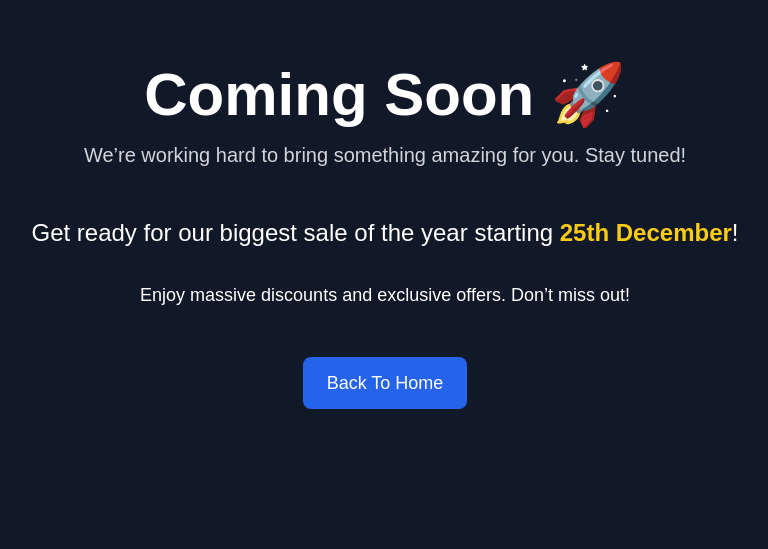
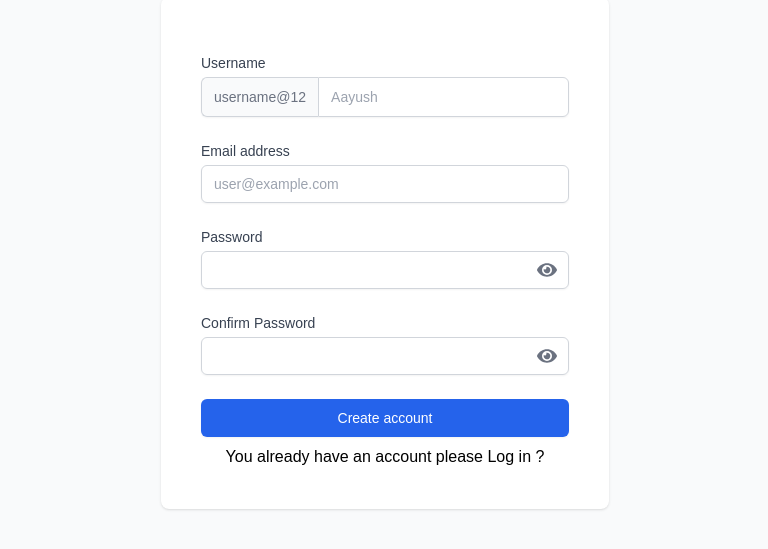
Before and after one commit to Aayush919/bold-thread-frontend-main, a React (Vite) app: page /signup in a window 1280 px wide. Shown: the part 163-712 px from the top of the page, without its empty margins (255-1023 px from the left). Built offline with nearby package versions, Linux system fonts and the light colour scheme; no server answers.

Commit message:
signup setup done bro

```diff
--- a/package.json
+++ b/package.json
@@ -10,6 +10,7 @@
     "preview": "vite preview"
   },
   "dependencies": {
+    "@reduxjs/toolkit": "^2.5.0",
     "autoprefixer": "^10.4.20",
     "axios": "^1.7.8",
     "postcss": "^8.4.49",
@@ -18,6 +19,7 @@
     "react-dnd-html5-backend": "^16.0.1",
     "react-dom": "^18.3.1",
     "react-icons": "^5.3.0",
+    "react-redux": "^9.2.0",
     "react-router-dom": "^7.0.1",
     "tailwindcss": "^3.4.15"
   },
--- a/src/App.jsx
+++ b/src/App.jsx
@@ -1,14 +1,29 @@
 import Routing from "./utills/Routes/Routing"
 import './index.css'
+import { AuthProvider } from "./AuthProvider/AuthProvider"
+import {  useSelector } from "react-redux";
+import OrderPopup from "./commoncomponents/OrderPopup";
+import { useEffect } from "react";
+
+
 
 
 
 const App = () => {
+  const isOpen = useSelector((state) => state.popupReducer.isPopupOpen);
+
+console.log(isOpen)
+  useEffect(()=>{
+  console.log('changes made')
+  },[isOpen])
   return (
     <div>
 
+<AuthProvider>
 
       <Routing />
+     {isOpen&& <OrderPopup/>}
+    </AuthProvider>
 
     </div>
   )
--- /dev/null
+++ b/src/AuthProvider/AuthProvider.jsx
@@ -0,0 +1,42 @@
+import  { createContext, useContext, useState, useEffect } from 'react';
+import axios from 'axios';
+
+// Create a context
+const AuthContext = createContext();
+
+// Create a provider component
+export const AuthProvider = ({ children }) => {
+  const [user, setUser] = useState(null);
+  const [loading, setLoading] = useState(true);
+
+  useEffect(() => {
+
+    const checkAuth = async () => {
+      try {
+        const response = await axios.get('http://localhost:3000/api/v1/auth/verify', {
+          withCredentials: true,
+        });
+        console.log(response)
+        setUser(response.data.user);
+      } catch (error) {
+        console.error('User is not authenticated', error);
+        setUser(null);
+      } finally {
+        setLoading(false);
+      }
+    };
+
+    checkAuth();
+  }, []);
+
+  return (
+    <AuthContext.Provider value={{ user, setUser, loading }}>
+      {children}
+    </AuthContext.Provider>
+  );
+};
+
+
+export const useAuth = () => {
+  return useContext(AuthContext);
+};
--- /dev/null
+++ b/src/AuthProvider/ProtectedComponents.jsx
@@ -0,0 +1,19 @@
+
+import { useNavigate } from 'react-router-dom';
+import { useAuth } from './AuthProvider';
+
+const ProtectedComponent = () => {
+  const { user, loading } = useAuth();
+  const navigate = useNavigate();
+
+  if (loading) return <div>Loading...</div>;
+
+  if (!user) {
+    navigate('/login');
+    return null;
+  }
+
+  return <div>Welcome, {user.username}!</div>;
+};
+
+export default ProtectedComponent;
--- /dev/null
+++ b/src/commoncomponents/OrderPopup.jsx
@@ -0,0 +1,51 @@
+import { useDispatch } from "react-redux";
+import { togglePopup } from "../redux/Slices/PopupSlice";
+import { useNavigate } from "react-router-dom";
+
+
+const OrderPopup = () => {
+
+    const dispatch=useDispatch();
+    const navigate=useNavigate();
+
+const navigationHandler=()=>{
+    dispatch(togglePopup())
+    navigate('/signup')
+}
+  return (
+    <div className="flex items-center justify-center h-screen">
+
+
+        <div className="fixed inset-0 bg-black bg-opacity-50 flex items-center justify-center">
+          <div className="bg-white w-96 rounded-lg shadow-lg p-6 relative">
+            {/* Close Button */}
+            <button
+               onClick={()=>dispatch(togglePopup())}
+              className="absolute top-2 right-2 text-gray-500 hover:text-black focus:outline-none"
+            >
+              ✕
+            </button>
+
+            {/* Popup Content */}
+            <h2 className="text-xl font-bold mb-4">Log In or Register</h2>
+            <p className="text-gray-600 mb-4">
+              You need to log in or register to place your order.
+            </p>
+
+            {/* Buttons */}
+            <div className="flex justify-between">
+              <button className="bg-blue-500 text-white px-4 py-2 rounded hover:bg-blue-600">
+                Log In
+              </button>
+              <button className="bg-green-500 text-white px-4 py-2 rounded hover:bg-green-600" onClick={navigationHandler}>
+                Register
+              </button>
+            </div>
+          </div>
+        </div>
+
+    </div>
+  );
+};
+
+export default OrderPopup;
--- a/src/commoncomponents/SignUp.jsx
+++ b/src/commoncomponents/SignUp.jsx
@@ -1,6 +1,7 @@
 import { useState } from "react";
 import axios from "axios";
 import { useNavigate } from "react-router-dom";
+import { FaEye, FaEyeSlash } from "react-icons/fa"; // Import icons for showing/hiding password
 
 export default function SignUp() {
   const [username, setUsername] = useState("");
@@ -9,17 +10,17 @@ export default function SignUp() {
   const [cnfpassword, setCnfPassword] = useState("");
   const [error, setError] = useState(null);
   const [loading, setLoading] = useState(false);
+  const [showPassword, setShowPassword] = useState(false); // State for showing password
+  const [showCnfPassword, setShowCnfPassword] = useState(false); // State for showing confirm password
 
   const navigate = useNavigate();
 
+  const passwordRegex = /^(?=.*[a-z])(?=.*[A-Z])(?=.*\d)(?=.*[!@#$%^&*])[A-Za-z\d!@#$%^&*]{8,}$/;
 
-  const passwordRegex = /^(?=.*[A-Za-z])(?=.*\d)[A-Za-z\d]{8,}$/;
 
   const handleSubmit = async (e) => {
     e.preventDefault();
     setError(null);
-    console.log('chla kya brown...')
-    console.log(username,email,password,cnfpassword)
 
     if (!username || !email || !password || !cnfpassword) {
       setError("All fields are required.");
@@ -33,6 +34,7 @@ export default function SignUp() {
     }
 
     if (!passwordRegex.test(password)) {
+      console.log(password)
       setError("Password must be at least 8 characters long and contain at least one letter and one number.");
       return;
     }
@@ -45,16 +47,22 @@ export default function SignUp() {
     setLoading(true);
 
     try {
-      const response = await axios.post("http://localhost:8080/api/user/signup", { username, email, password });
+      const response = await axios.post(
+        "http://localhost:3000/api/v1/auth/register",
+        { username, email, password },
+        {
+          withCredentials: true, // Ensure cookies are included
+        }
+      );
       console.log(response.data);
-      navigate('/')
-
+      navigate('/'); // Navigate to the desired page
     } catch (error) {
       console.error("Error during API call:", error);
       setError("Something went wrong. Please try again.");
     } finally {
       setLoading(false);
     }
+
   };
 
   return (
@@ -96,31 +104,43 @@ export default function SignUp() {
 
             <div className="mt-6">
               <label htmlFor="password" className="block text-sm font-medium leading-5 text-gray-700">Password</label>
-              <div className="mt-1 rounded-md shadow-sm">
+              <div className="mt-1 rounded-md shadow-sm relative">
                 <input
                   id="password"
                   name="password"
-                  type="password"
+                  type={showPassword ? "text" : "password"}
                   required
                   value={password}
                   onChange={(e) => setPassword(e.target.value)}
                   className="appearance-none block w-full px-3 py-2 border border-gray-300 rounded-md placeholder-gray-400 focus:outline-none focus:shadow-outline-blue focus:border-blue-300 transition duration-150 ease-in-out sm:text-sm sm:leading-5"
                 />
+                <span
+                  className="absolute inset-y-0 right-0 flex items-center pr-3 cursor-pointer"
+                  onClick={() => setShowPassword(!showPassword)}
+                >
+                  {showPassword ? <FaEyeSlash className="h-5 w-5 text-gray-500" /> : <FaEye className="h-5 w-5 text-gray-500" />}
+                </span>
               </div>
             </div>
 
             <div className="mt-6">
               <label htmlFor="password_confirmation" className="block text-sm font-medium leading-5 text-gray-700">Confirm Password</label>
-              <div className="mt-1 rounded-md shadow-sm">
+              <div className="mt-1 rounded-md shadow-sm relative">
                 <input
                   id="password_confirmation"
                   name="password_confirmation"
-                  type="password"
+                  type={showCnfPassword ? "text" : "password"}
                   required
                   value={cnfpassword}
                   onChange={(e) => setCnfPassword(e.target.value)}
                   className="appearance-none block w-full px-3 py-2 border border-gray-300 rounded-md placeholder-gray-400 focus:outline-none focus:shadow-outline-blue focus:border-blue-300 transition duration-150 ease-in-out sm:text-sm sm:leading-5"
                 />
+                <span
+                  className="absolute inset-y-0 right-0 flex items-center pr-3 cursor-pointer"
+                  onClick={() => setShowCnfPassword(!showCnfPassword)}
+                >
+                  {showCnfPassword ? <FaEyeSlash className="h-5 w-5 text-gray-500" /> : <FaEye className="h-5 w-5 text-gray-500" />}
+                </span>
               </div>
             </div>
 
@@ -142,6 +162,5 @@ export default function SignUp() {
         </div>
       </div>
     </div>
-
   );
 }
--- a/src/pages/DisplayPage/Subcomponents/ProductSlider.jsx
+++ b/src/pages/DisplayPage/Subcomponents/ProductSlider.jsx
@@ -2,7 +2,10 @@ import axios from "axios";
 import { useEffect, useState } from "react";
 import { urls } from "../../../config/urls";
 import { useNavigate, useParams } from "react-router-dom";
-import { use } from "react";
+import { useAuth } from "../../../AuthProvider/AuthProvider";
+import { useDispatch } from "react-redux";
+import { togglePopup } from "../../../redux/Slices/PopupSlice";
+
 
 const ProductSlider = () => {
   const { productId ,variantId} = useParams();
@@ -10,6 +13,8 @@ const ProductSlider = () => {
   const [currentSlide, setCurrentSlide] = useState(0);
   const [currentVariant, setCurrentVariant] = useState();
   const [images, setImages] = useState([]);
+  const { user, loading } = useAuth();
+  const disptach=useDispatch()
 
 
   const handlePrev = () => {
@@ -63,6 +68,12 @@ const ProductSlider = () => {
   const handleVariantChange=(id)=>{
     setCurrentVariant(id);
     setCurrentSlide(0)
+  }
+
+  const Orderhanlder=()=>{
+  if(!user){
+    disptach(togglePopup())
+  }
   }
 
 
@@ -157,8 +168,9 @@ const ProductSlider = () => {
               <button
                 type="button"
                 className="w-full text-white bg-gray-800 hover:bg-gray-900 focus:outline-none focus:ring-4 focus:ring-gray-300 font-medium rounded-lg text-sm px-5 py-2.5 me-2 mb-2 dark:bg-gray-800 dark:hover:bg-gray-700 dark:focus:ring-gray-700 dark:border-gray-700"
+                onClick={()=>Orderhanlder()}
               >
-                Buy Nowk
+                Buy Now
               </button>
             </div>
           </div>
--- a/src/pages/Home/index.jsx
+++ b/src/pages/Home/index.jsx
@@ -5,6 +5,7 @@ import Trending from "./Subcomponents/Trending";
 import NewArrivals from "./Subcomponents/NewArrivals";
 import OldProduct from "./Subcomponents/OldProduct";
 import banner from '../../assets/banner/anime-banner.jpg';
+import OrderPopup from "../../commoncomponents/OrderPopup";
 
 
 
@@ -21,6 +22,7 @@ const Home = () => {
         <Trending />
         <OldProduct />
 
+
     </>
 
 };
--- /dev/null
+++ b/src/redux/Slices/PopupSlice.js
@@ -0,0 +1,19 @@
+import { createSlice } from '@reduxjs/toolkit';
+
+const initialState = {
+  isPopupOpen: false,
+};
+
+const popupSlice = createSlice({
+  name: 'popupslice',
+  initialState,
+  reducers: {
+    togglePopup: (state) => {
+      state.isPopupOpen = !state.isPopupOpen;
+    },
+  },
+});
+
+export const { togglePopup } = popupSlice.actions;
+
+export default popupSlice.reducer;
--- /dev/null
+++ b/src/redux/store.js
@@ -0,0 +1,10 @@
+// src/store.js
+import { configureStore } from '@reduxjs/toolkit';
+import popupReducer from './Slices/PopupSlice.js'
+
+
+export const store = configureStore({
+  reducer: {
+    popupReducer:popupReducer,
+  },
+});
--- a/src/utills/Routes/Routing.jsx
+++ b/src/utills/Routes/Routing.jsx
@@ -11,6 +11,7 @@ import UpperWear from "../../pages/UpperWear";
 // import BottomWear from "../../pages/BottomWear";
 import UserProfile from "../../pages/UserProfile";
 import Customized from "../../pages/Customized";
+import SignUp from "../../commoncomponents/SignUp";
 // import Customized from "../../pages/Customized";
 
 function Routing() {
@@ -32,6 +33,7 @@ function Routing() {
 
 
             </Route>
+                <Route path='/signup' element={<SignUp/>}/>
             <Route path='*' element={<ComingSoon />} />
         </Routes>
     );
```
Also changed, not shown: src/main.jsx (+9 -0 lines), 1 other file (tests, documents, lock files or other folders).
